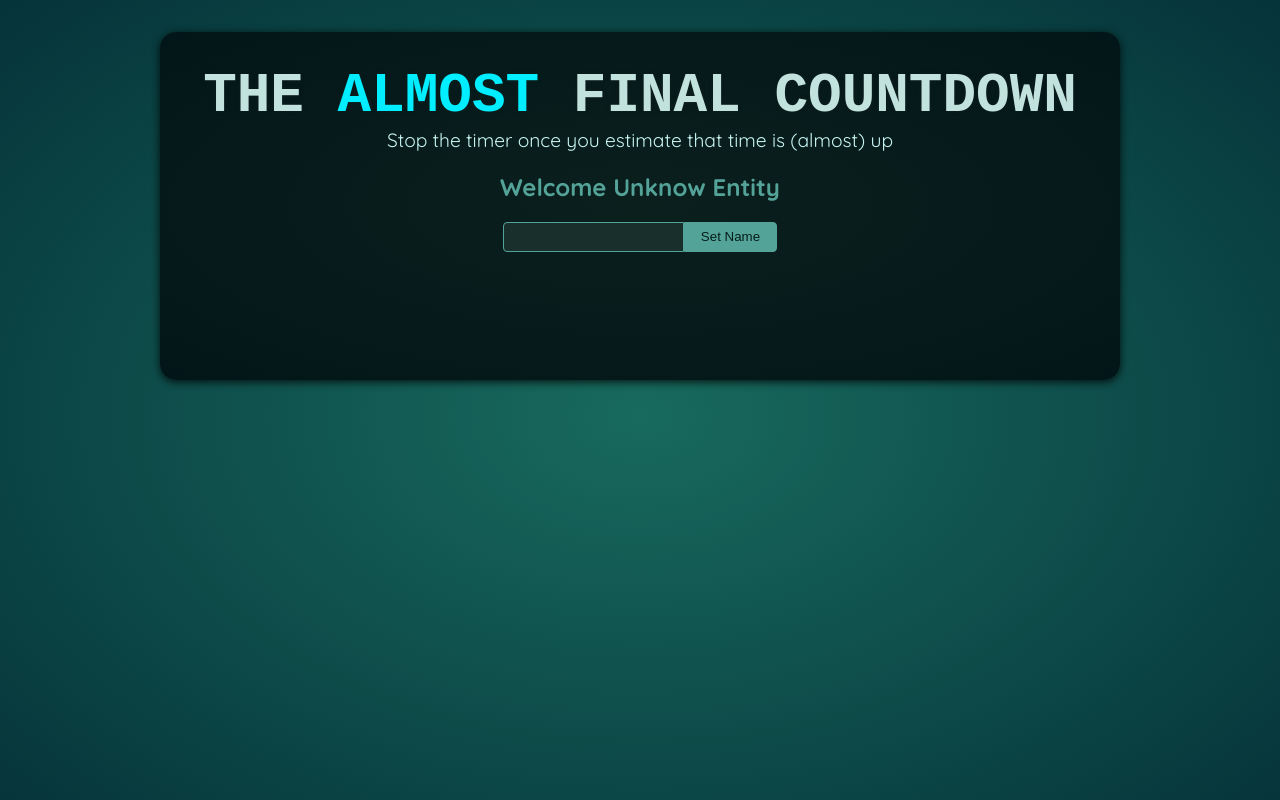
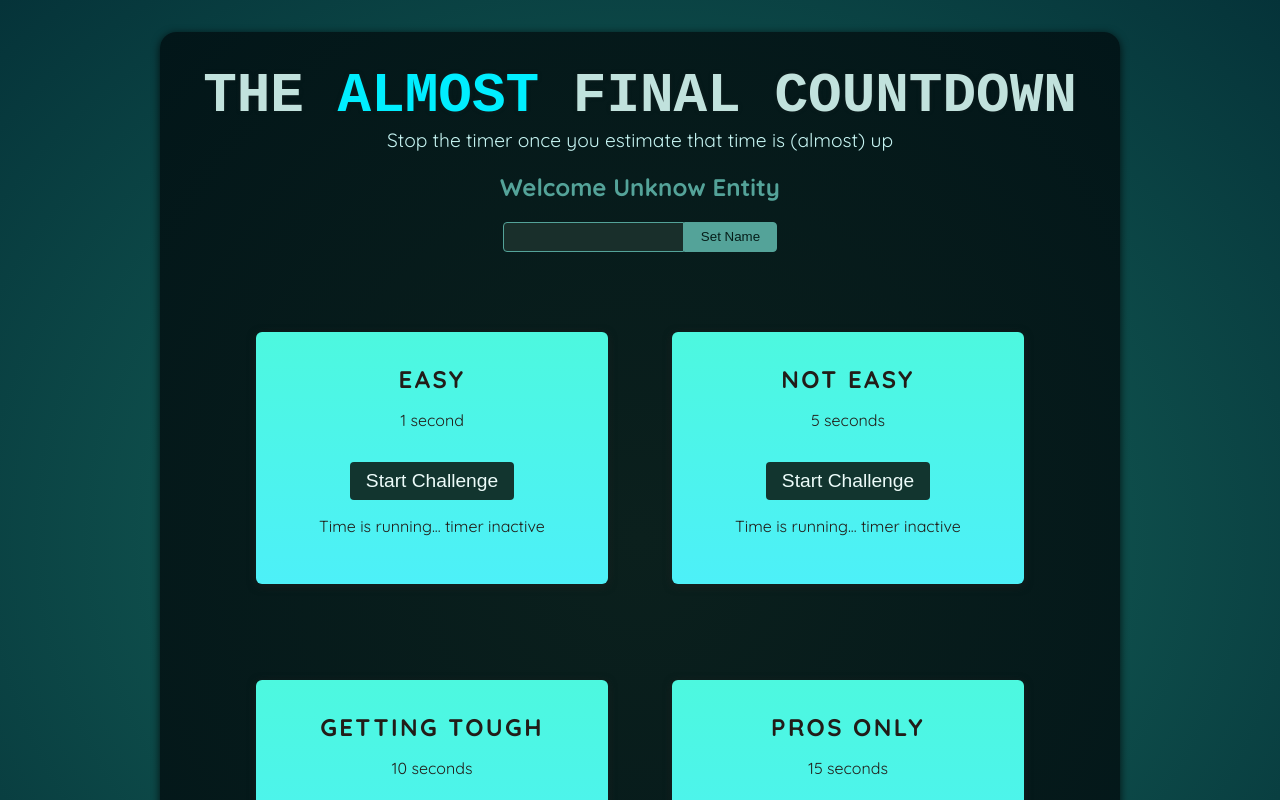
Before and after one commit to eediallo/countdown-react, a React (Vite) app: page / in a window 1280 px wide. Shown: the top 800 px of the page. Built offline with nearby package versions, Linux system fonts and the light colour scheme; a web font is replaced by a local one.

Commit message:
adds  static challenges

```diff
--- a/src/App.jsx
+++ b/src/App.jsx
@@ -1,10 +1,16 @@
-import Player from './components/Player.jsx';
+import Player from "./components/Player.jsx";
+import TimerChallenge from "./components/TimerChallenge.jsx";
 
 function App() {
   return (
     <>
       <Player />
-      <div id="challenges"></div>
+      <div id="challenges">
+        <TimerChallenge title="Easy" timer={1} />
+        <TimerChallenge title="Not Easy" timer={5} />
+        <TimerChallenge title="Getting Tough" timer={10} />
+        <TimerChallenge title="PROS ONLY" timer={15} />
+      </div>
     </>
   );
 }
```
